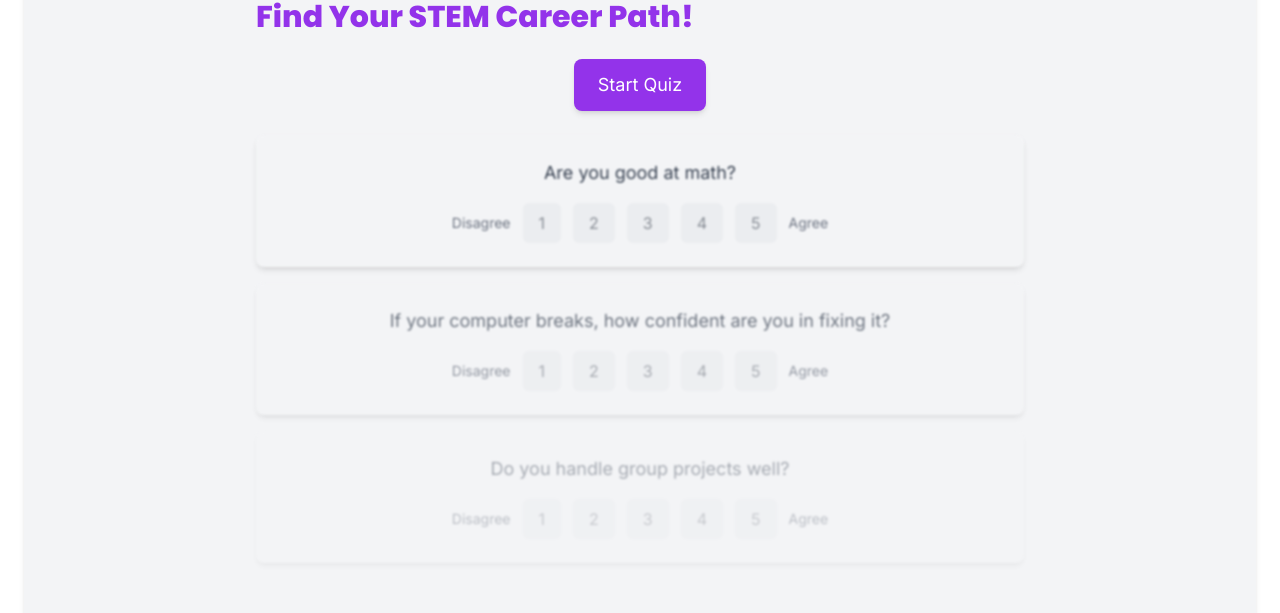
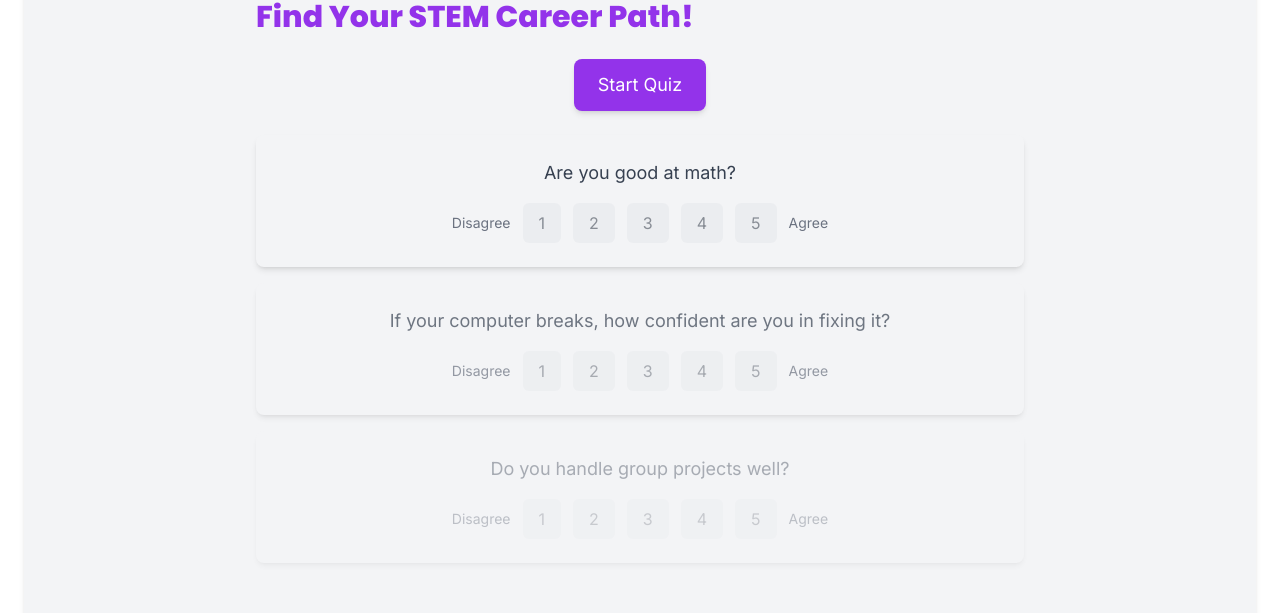
Before and after one commit to Shatterdest/explortle-frontend, a Vue app in the folder explortle/: page / in a window 1280 px wide. Shown: the part 1297-1910 px from the top of the page. Built offline with nearby package versions, Linux system fonts and the light colour scheme.

Commit message:
Update QuizPage.vue

```diff
--- a/explortle/src/components/quiz/QuizPage.vue
+++ b/explortle/src/components/quiz/QuizPage.vue
@@ -145,7 +145,7 @@ const restartQuiz = () => {
 }
 
 .opacity-preview {
-  filter: blur(1px);
+  filter: blur(.3px);
   pointer-events: none;
 }
 
```
